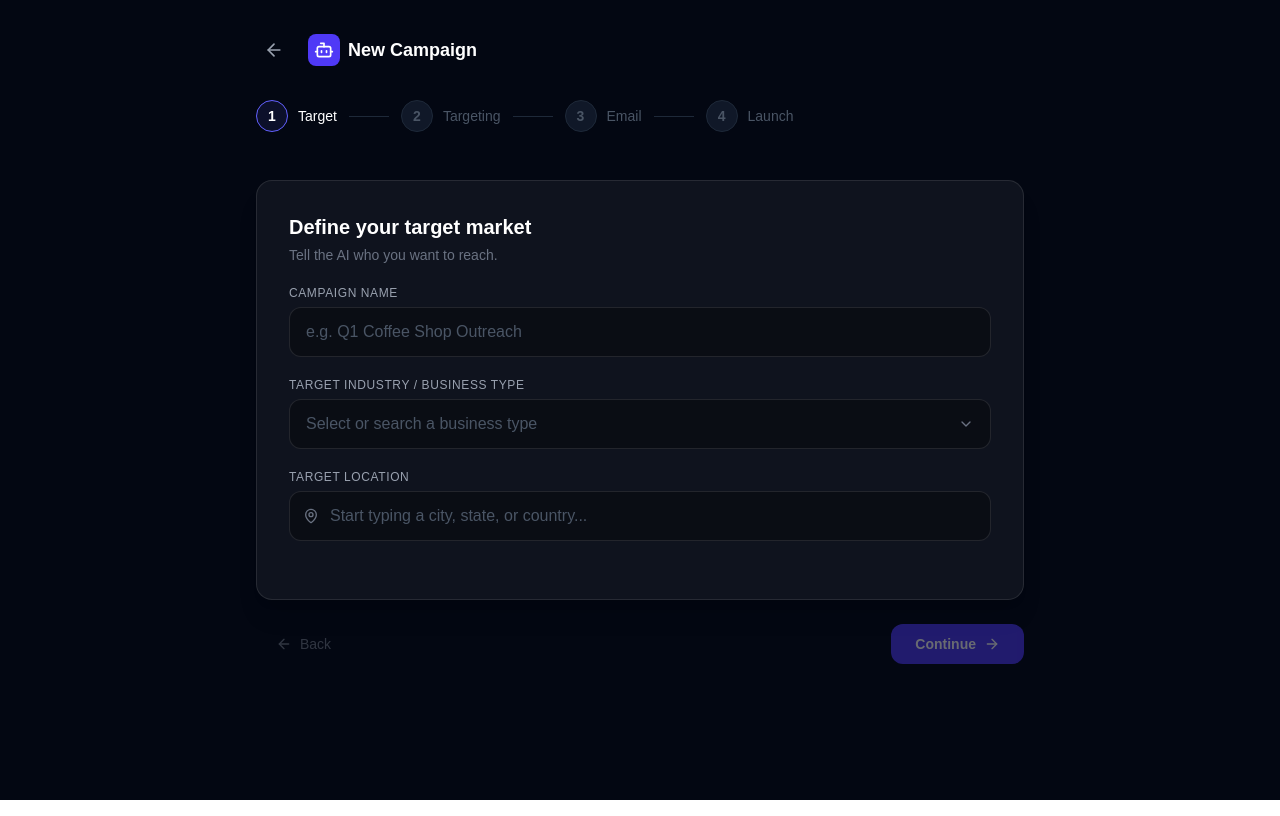
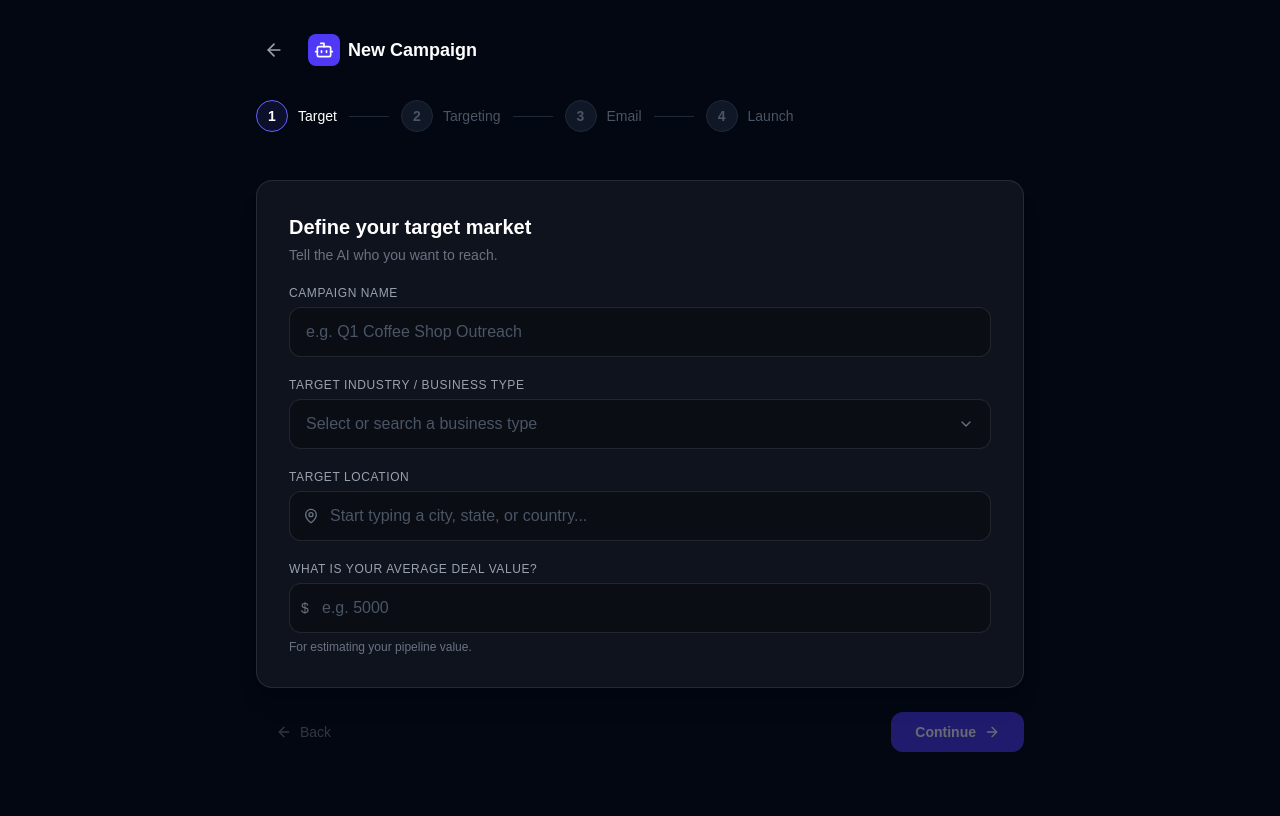
Before and after one commit to ayodele-dest/ai-sales-agent, a Next.js app in the folder ai-sales-agent/: page /campaigns/new in a window 1280 px wide. Built offline with nearby package versions, Linux system fonts and the light colour scheme.

Commit message:
Add deal value to campaign onboarding and dashboard funnel

```diff
--- a/ai-sales-agent/app/campaigns/new/page.tsx
+++ b/ai-sales-agent/app/campaigns/new/page.tsx
@@ -21,6 +21,7 @@ interface WizardData {
     name: string;
     industry: string;
     location: string;
+    dealValue: string;
     targeting: Targeting;
     strategyOutcome: string;
     strategyCredibility: string;
@@ -62,6 +63,7 @@ export default function NewCampaignPage() {
         name: '',
         industry: '',
         location: '',
+        dealValue: '',
         targeting: DEFAULT_TARGETING,
         strategyOutcome: '',
         strategyCredibility: '',
@@ -95,13 +97,14 @@ export default function NewCampaignPage() {
                     name: data.name,
                     industry: data.industry,
                     location: data.location,
+                    dealValue: data.dealValue,
                     targeting: data.targeting,
                     emailTemplate: { subject: data.subject, body: data.body },
                 }),
             });
             const json = await res.json();
             if (!res.ok) { setError(json.error || 'Failed to create campaign'); setLoading(false); return; }
-            router.push(`/dashboard?campaignId=${json.campaign.id}&industry=${encodeURIComponent(data.industry)}&location=${encodeURIComponent(data.location)}`);
+            router.push(`/dashboard?campaignId=${json.campaign.id}&industry=${encodeURIComponent(data.industry)}&location=${encodeURIComponent(data.location)}&dealValue=${encodeURIComponent(data.dealValue)}`);
         } catch {
             setError('Something went wrong.');
             setLoading(false);
@@ -169,6 +172,22 @@ export default function NewCampaignPage() {
                                 </FormField>
                                 <FormField label="Target Location">
                                     <LocationAutocomplete value={data.location} onChange={v => update('location', v)} />
+                                </FormField>
+                                <FormField label="What is your average deal value?">
+                                    <div className="relative">
+                                        <div className="absolute inset-y-0 left-0 pl-3 flex items-center pointer-events-none">
+                                            <span className="text-gray-500 sm:text-sm">$</span>
+                                        </div>
+                                        <input
+                                            type="number"
+                                            min="0"
+                                            value={data.dealValue}
+                                            onChange={e => update('dealValue', e.target.value)}
+                                            placeholder="e.g. 5000"
+                                            className={`${inputCls} pl-8`}
+                                        />
+                                    </div>
+                                    <p className="text-xs text-gray-500 mt-1.5">For estimating your pipeline value.</p>
                                 </FormField>
                             </motion.div>
                         )}
--- a/ai-sales-agent/app/dashboard/page.tsx
+++ b/ai-sales-agent/app/dashboard/page.tsx
@@ -14,6 +14,8 @@ function DashboardContent() {
     const industry = searchParams.get('industry') ?? '';
     const location = searchParams.get('location') ?? '';
     const campaignId = searchParams.get('campaignId') ?? '';
+    const dealValueStr = searchParams.get('dealValue') ?? '0';
+    const dealValue = parseInt(dealValueStr, 10) || 0;
 
     const [leads, setLeads] = useState<Lead[]>([]);
     const [logs, setLogs] = useState<string[]>([]);
@@ -189,23 +191,31 @@ function DashboardContent() {
             <main className="flex-1 max-w-7xl mx-auto w-full px-4 md:px-6 py-6 space-y-6">
 
                 {/* Horizontal Funnel */}
-                <div className="grid grid-cols-2 lg:grid-cols-5 gap-3">
+                <div className="grid grid-cols-2 lg:grid-cols-6 gap-3">
                     {[
                         { label: 'Leads Found', value: leads.length || 0 },
                         { label: 'Contacts Enriched', value: leads.filter(l => ['email_generating', 'sending', 'sent', 'failed'].includes(l.status)).length || 0 },
                         { label: 'Emails Sent', value: sentCount || 0 },
                         { label: 'Replies', value: 0 },
                         { label: 'Meetings Booked', value: 0 },
+                        { label: 'Est. Pipeline Value', value: new Intl.NumberFormat('en-US', { style: 'currency', currency: 'USD', maximumFractionDigits: 0 }).format(0 * dealValue) },
                     ].map((metric, i, arr) => (
-                        <div key={metric.label} className="relative bg-white/5 border border-white/10 rounded-xl p-4 flex flex-col justify-center items-center text-center">
-                            <span className="text-2xl font-bold font-mono tracking-tight text-white mb-1">{metric.value}</span>
-                            <span className="text-xs font-medium text-gray-500 uppercase tracking-wider">{metric.label}</span>
+                        <div key={metric.label} className={`relative bg-white/5 border border-white/10 rounded-xl p-4 flex flex-col justify-center items-center text-center ${metric.label === 'Est. Pipeline Value' ? 'col-span-2 lg:col-span-1 border-indigo-500/30 bg-indigo-500/5' : ''}`}>
+                            <span className={`text-2xl font-bold font-mono tracking-tight mb-1 ${metric.label === 'Est. Pipeline Value' ? 'text-indigo-400' : 'text-white'}`}>{metric.value}</span>
+                            <span className={`text-xs font-medium uppercase tracking-wider ${metric.label === 'Est. Pipeline Value' ? 'text-indigo-300' : 'text-gray-500'}`}>{metric.label}</span>
 
                             {/* Chevron connecting to next step (hidden on last item & mobile grid wrap) */}
-                            {i < arr.length - 1 && (
+                            {i < arr.length - 1 && metric.label !== 'Meetings Booked' && (
                                 <div className="absolute -right-3 top-1/2 -translate-y-1/2 z-10 hidden lg:block text-gray-700">
                                     <svg className="w-5 h-5" fill="none" viewBox="0 0 24 24" stroke="currentColor">
                                         <path strokeLinecap="round" strokeLinejoin="round" strokeWidth={2} d="M9 5l7 7-7 7" />
+                                    </svg>
+                                </div>
+                            )}
+                            {metric.label === 'Meetings Booked' && (
+                                <div className="absolute -right-3 top-1/2 -translate-y-1/2 z-10 hidden lg:block text-indigo-500/50">
+                                    <svg className="w-5 h-5" fill="none" viewBox="0 0 24 24" stroke="currentColor">
+                                        <path strokeLinecap="round" strokeLinejoin="round" strokeWidth={2} d="M13 5l7 7-7 7M5 5l7 7-7 7" />
                                     </svg>
                                 </div>
                             )}
```
